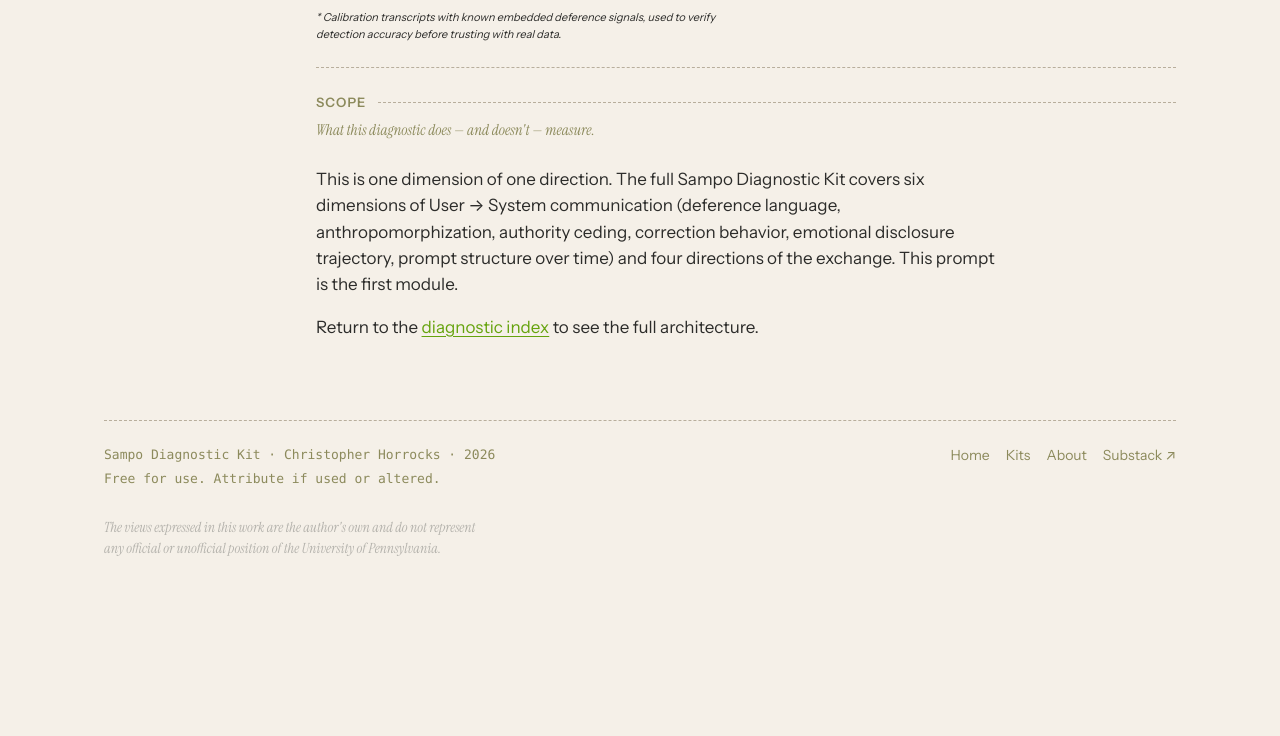
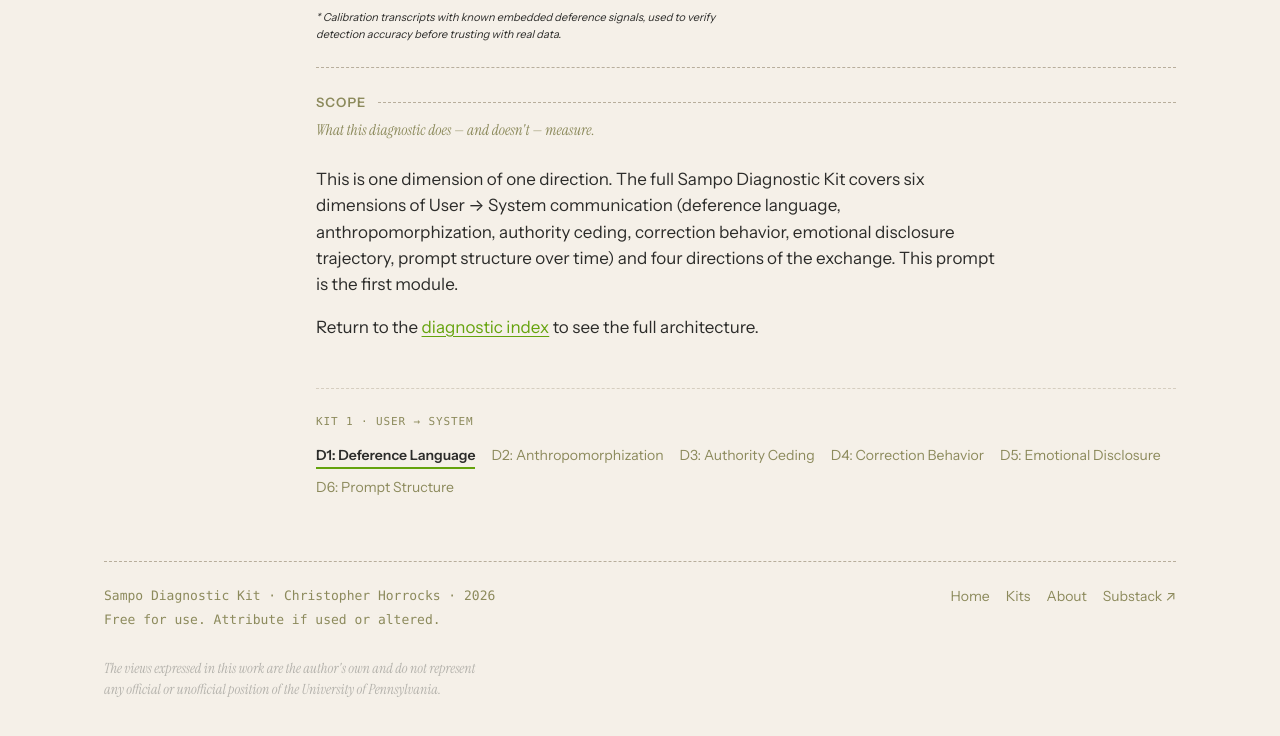
Before and after one commit to CandC3D/sampo, a website: page packages/site/kits/kit1d1/index.html in a window 1280 px wide. Shown: the part 8185-8921 px from the top of the page. Before the commit the page ends 8792 px from the top, so only its background shows below. Drawn offline with Linux system fonts and the light colour scheme.

Commit message:
Add kit sibling strip to kit1d1 sample
Footer-strip pattern — sits below the Scope section, above the
site footer. Mono "KIT 1 · USER → SYSTEM" label, then the six
diagnostics in the kit laid out as a flex-wrapping list. Current
page is plain text with an olive underline; siblings are links
to the deployed sampo-diagnostic-kit1dN/ pages.

This matches the legacy nav.kit-nav pattern on the 14 already-
deployed diagnostic repos, so visitors moving between the new
and old surfaces don't have to relearn navigation.

The left rail stays pure — in-page section anchors only, no kit
siblings or back-to-index link. Two navigation mechanisms with
distinct purposes rather than a single overloaded element.

Co-Authored-By: Claude Opus 4.6 (1M context) <noreply@anthropic.com>

```diff
--- a/packages/site/diagnostic.css
+++ b/packages/site/diagnostic.css
@@ -519,6 +519,71 @@
 
 .inline-link:hover { color: var(--ink); }
 
+/* ── Kit sibling strip (footer nav) ───────────────────────────────── */
+
+/* Horizontal nav that sits below the article and above the site
+   footer. Shows the kit's direction label, then every diagnostic in
+   the kit with the current page as plain text and siblings as links
+   to the deployed diagnostic URLs. Mirrors the legacy pattern used
+   on the 14 already-deployed sampo-diagnostic-* repos so visitors
+   can hop between the old and new surfaces without relearning. */
+
+.kit-nav {
+  margin-top: var(--sp-12);
+  padding-top: var(--sp-6);
+  border-top: 1px dashed var(--border);
+}
+
+.kit-nav-label {
+  font-family: var(--ff-mono);
+  font-size: 11px;
+  letter-spacing: 0.08em;
+  text-transform: uppercase;
+  color: var(--muted);
+  margin: 0 0 var(--sp-4);
+}
+
+.kit-nav-list {
+  list-style: none;
+  margin: 0;
+  padding: 0;
+  display: flex;
+  flex-wrap: wrap;
+  gap: var(--sp-3) var(--sp-4);
+  font-size: var(--fs-small);
+  line-height: 1.4;
+}
+
+.kit-nav-list li { margin: 0; }
+
+.kit-nav-list li.current {
+  color: var(--ink);
+  font-weight: 600;
+  position: relative;
+}
+
+/* Subtle olive mark under the current item — same visual vocabulary
+   as the active tab underline. */
+.kit-nav-list li.current::after {
+  content: "";
+  position: absolute;
+  left: 0;
+  right: 0;
+  bottom: -3px;
+  height: 2px;
+  background: var(--olive);
+}
+
+.kit-nav-list li a {
+  color: var(--muted);
+  text-decoration: none;
+  transition: color .15s;
+}
+
+.kit-nav-list li a:hover {
+  color: var(--ink);
+}
+
 /* ── Legacy class aliases from the source page ────────────────────── */
 
 .body-text { max-width: 60ch; margin: 0 0 var(--sp-4); line-height: var(--lh-body); }
--- a/packages/site/kits/kit1d1/index.html
+++ b/packages/site/kits/kit1d1/index.html
@@ -812,6 +812,19 @@ Requirements:
     <p>Return to the <a class="inline-link" href="../">diagnostic index</a> to see the full architecture.</p>
   </section>
 
+  <!-- ========= Kit sibling strip ========= -->
+  <nav class="kit-nav" aria-label="Kit 1 diagnostics">
+    <p class="kit-nav-label">Kit 1 · User → System</p>
+    <ol class="kit-nav-list">
+      <li class="current">D1: Deference Language</li>
+      <li><a href="https://candc3d.github.io/sampo-diagnostic-kit1d2/">D2: Anthropomorphization</a></li>
+      <li><a href="https://candc3d.github.io/sampo-diagnostic-kit1d3/">D3: Authority Ceding</a></li>
+      <li><a href="https://candc3d.github.io/sampo-diagnostic-kit1d4/">D4: Correction Behavior</a></li>
+      <li><a href="https://candc3d.github.io/sampo-diagnostic-kit1d5/">D5: Emotional Disclosure</a></li>
+      <li><a href="https://candc3d.github.io/sampo-diagnostic-kit1d6/">D6: Prompt Structure</a></li>
+    </ol>
+  </nav>
+
 </div>
 
 </main>
```
